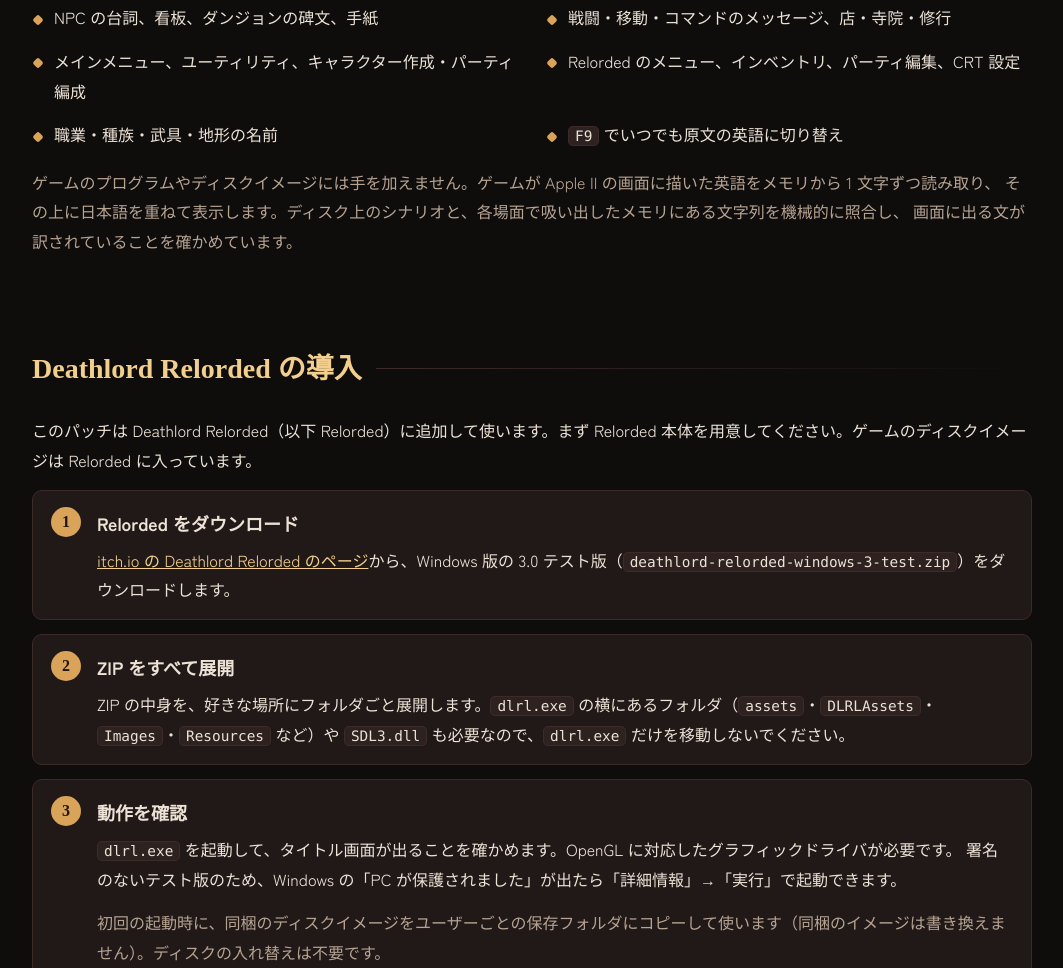
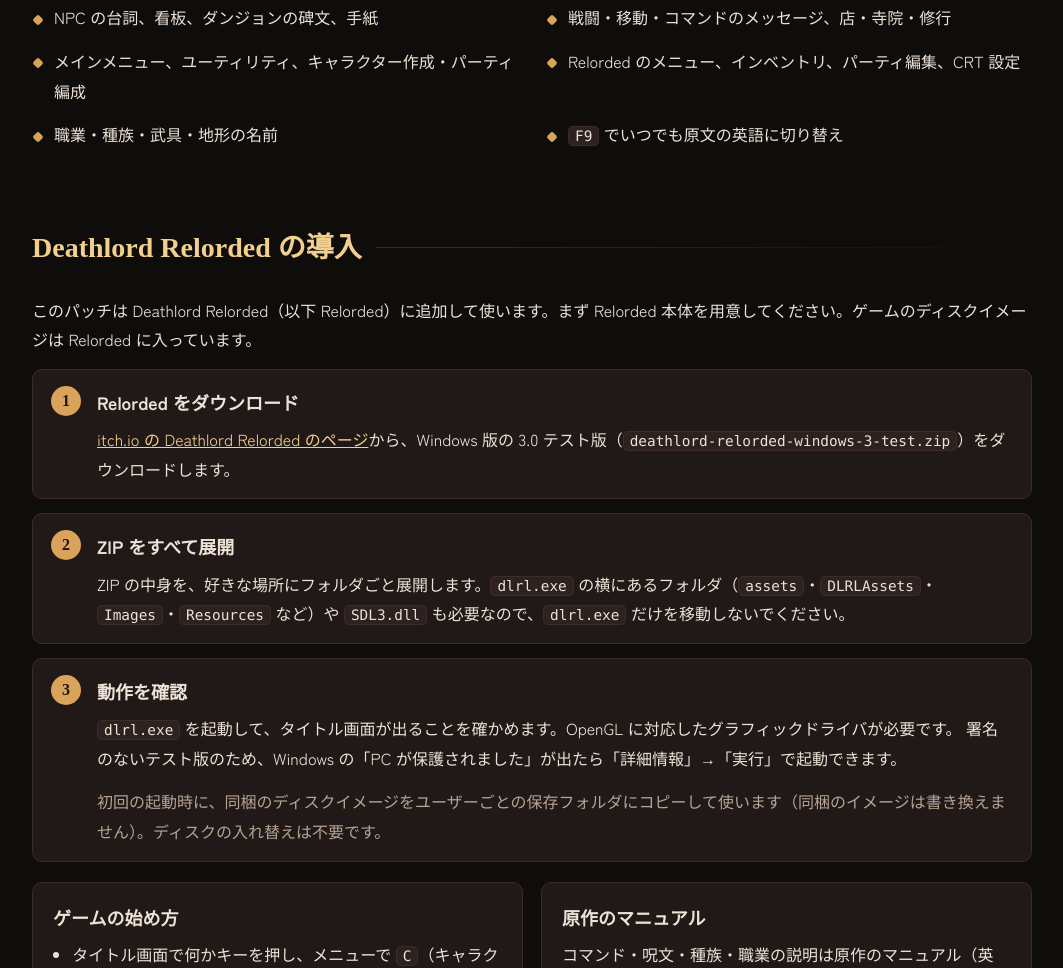
Before and after one commit to higesho/deathlord-relorded-jp, a plain HTML site: page docs/index.html in a window 1280 px wide. Shown: the part 1797-2765 px from the top of the page, without its empty margins (108-1171 px from the left). Drawn offline with Linux system fonts and the light colour scheme; a web font is replaced by a local one.

Commit message:
紹介ページから仕組みの説明の段落を削除
Co-Authored-By: Claude Opus 5.5 <noreply@anthropic.com>

```diff
--- a/docs/index.html
+++ b/docs/index.html
@@ -260,11 +260,6 @@ footer p { margin: 0 0 6px; }
       <li>職業・種族・武具・地形の名前</li>
       <li><kbd>F9</kbd> でいつでも原文の英語に切り替え</li>
     </ul>
-    <p class="muted" style="margin-top:18px">
-      ゲームのプログラムやディスクイメージには手を加えません。ゲームが Apple II の画面に描いた英語をメモリから 1 文字ずつ読み取り、
-      その上に日本語を重ねて表示します。ディスク上のシナリオと、各場面で吸い出したメモリにある文字列を機械的に照合し、
-      画面に出る文が訳されていることを確かめています。
-    </p>
   </section>
 
   <section id="upstream">
```
